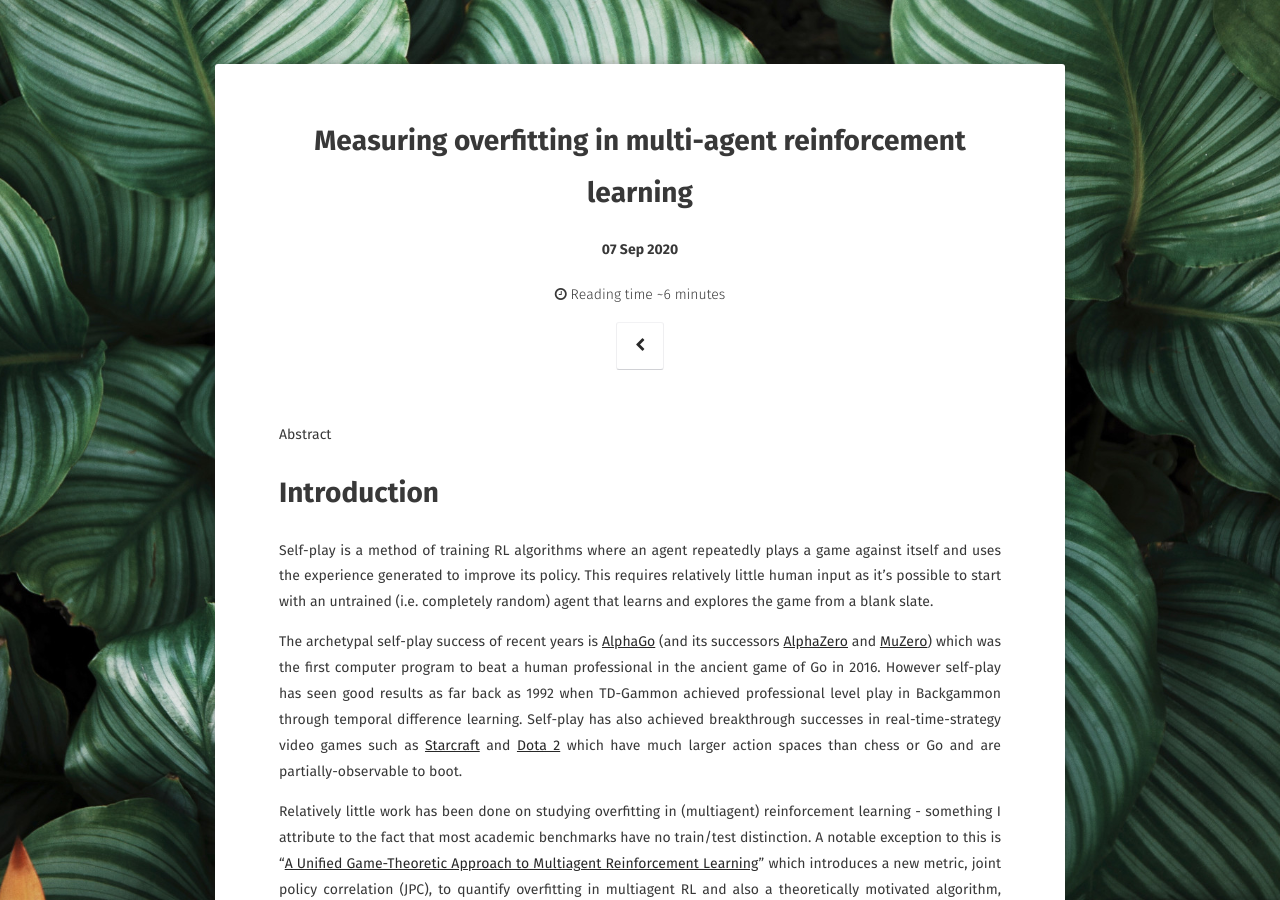
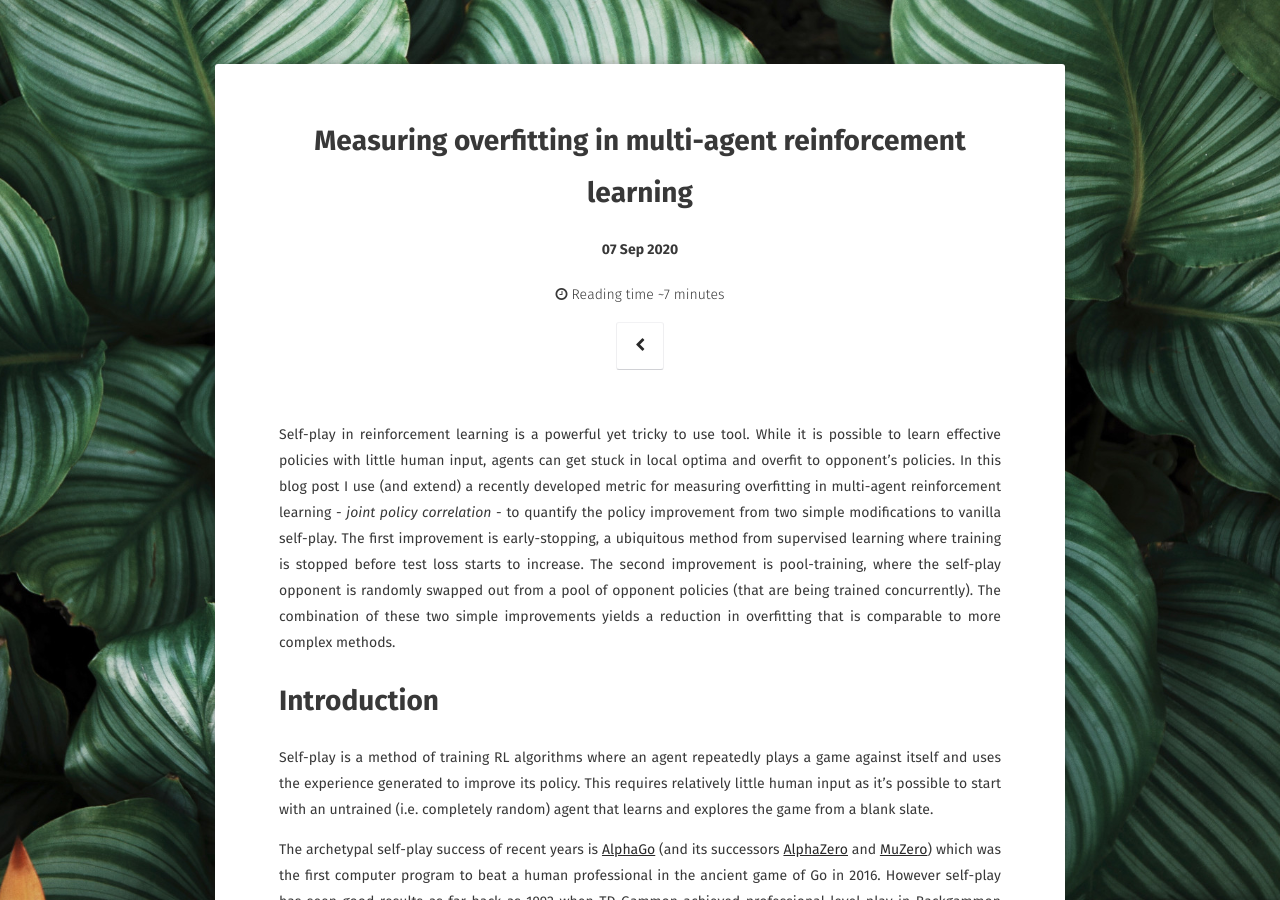
Before and after one commit to oscarknagg/oscarknagg.github.io, a Jekyll site: the page built from _posts/2020-09-07-joint-policy-correlation.md, in a window 1280 px wide and 900 px high. Built offline with Jekyll 4.4.1, drawn with Linux system fonts in a browser that asks for light colours; some web fonts are replaced; formulas are drawn with MathJax 3; some of the changed text lies outside the part shown.

Commit message:
Add abstract and TODO

```diff
--- a/_posts/2020-09-07-joint-policy-correlation.md
+++ b/_posts/2020-09-07-joint-policy-correlation.md
@@ -2,12 +2,25 @@
 layout: post
 title: "Measuring overfitting in multi-agent reinforcement learning"
 date: 2020-09-07
-excerpt: "Sample post."
+excerpt: "While it is possible to use self-play to learn effective policies with little human input, agents can get stuck in local optima
+and overfit to opponent's policies."
 tags: [reinforcement learning, machine learning]
 comments: false
 ---
 
-Abstract
+Self-play in reinforcement learning is a powerful yet tricky to use tool.
+While it is possible to learn effective policies with little human input, agents can get stuck in local optima
+and overfit to opponent's policies.
+In this blog post I use (and extend) a recently developed metric for measuring overfitting in multi-agent
+reinforcement learning - _joint policy correlation_ - to quantify the policy improvement from two
+simple modifications to vanilla self-play.
+The first improvement is early-stopping, a ubiquitous method from supervised learning where training is
+stopped before test loss starts to increase.
+The second improvement is pool-training, where the self-play opponent is randomly swapped out from a
+pool of opponent policies (that are being trained concurrently).
+The combination of these two simple improvements yields a reduction in overfitting that is comparable to
+more complex methods.
+
 
 # Introduction
 
@@ -94,6 +107,7 @@ The architecture of all agents is a 3 layer convolutional network with strides (
 followed by a flattening and Gated Recurrent Unit.
 All agents are trained with PPO.
 
+
 # Results
 ## Early stopping
 
@@ -148,4 +162,10 @@ leveraging the exploration of other agents to reach a greater total number of pl
 ![](https://raw.githubusercontent.com/oscarknagg/oscarknagg.github.io/master/assets/img/2020-09-07-joint-policy-correlation/pool-size-improvement.png)
 
 
+## Visualising joint policy correlation
+
+TODO: need more GIFs
+
 # Discussion
+
+TODO
```
